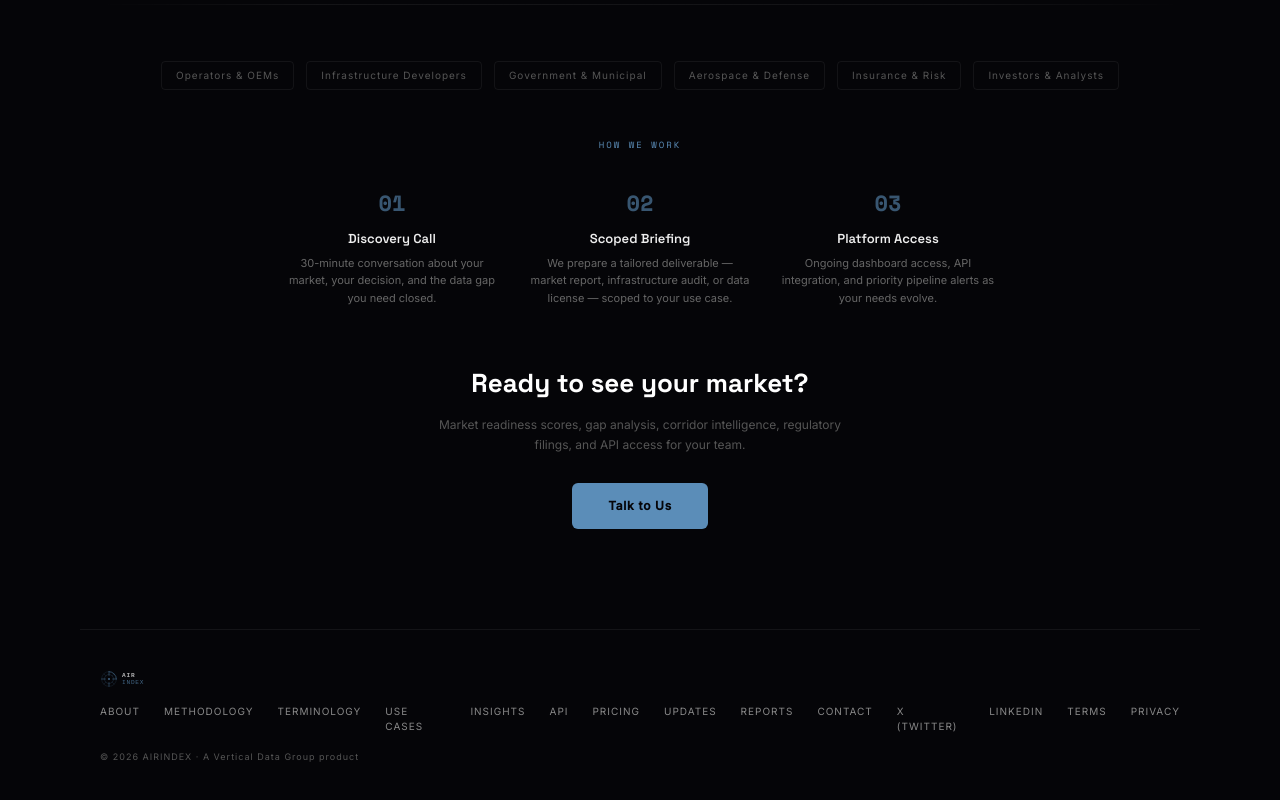
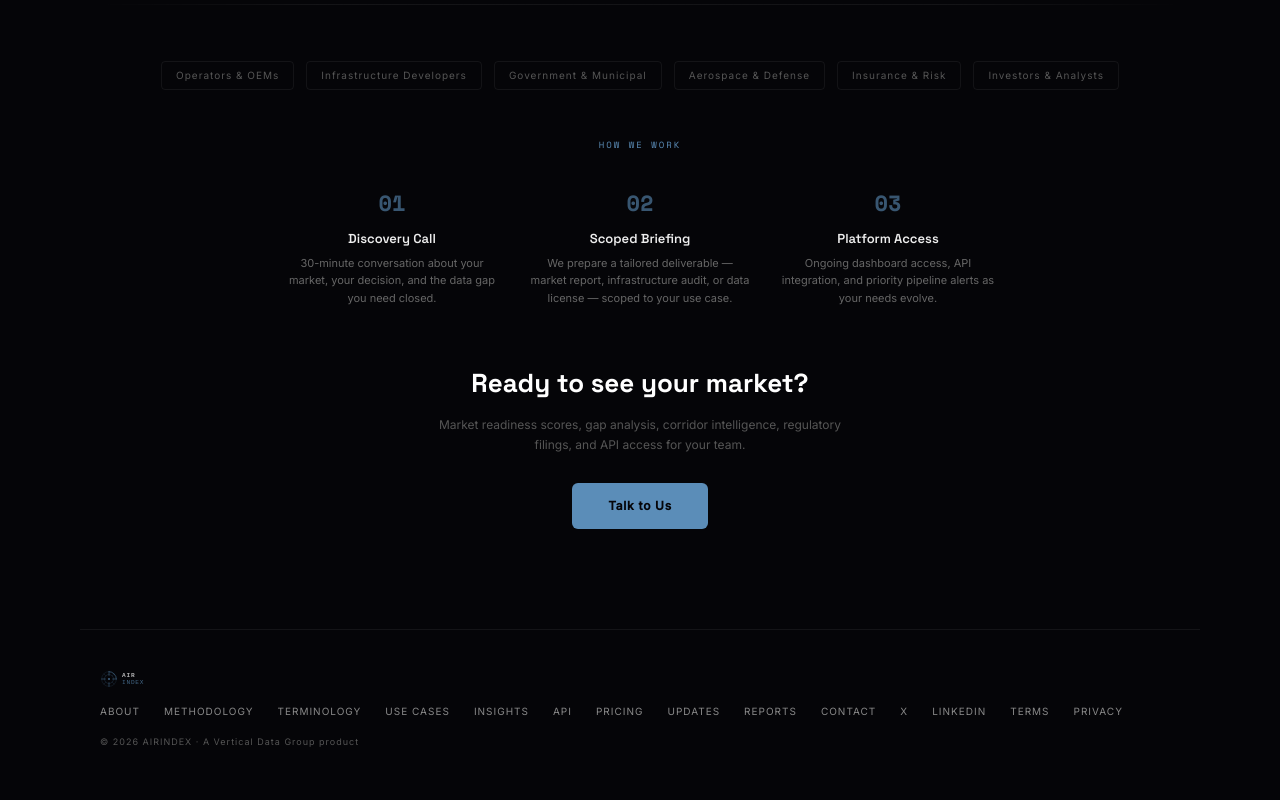
Before and after one commit to Xdrum1/airgrid, a Next.js app: page / in a window 1280 px wide. Shown: the part 3253-4053 px from the top of the page. Built offline with nearby package versions, Linux system fonts and the light colour scheme; no server answers; the database is empty.

Commit message:
Fix footer link wrapping — nowrap on all links, shorten X label

```diff
--- a/src/components/SiteFooter.tsx
+++ b/src/components/SiteFooter.tsx
@@ -5,6 +5,7 @@ const footerLinkStyle: React.CSSProperties = {
   fontSize: 10,
   letterSpacing: 1,
   textDecoration: "none",
+  whiteSpace: "nowrap",
 };
 
 export default function SiteFooter() {
@@ -50,7 +51,7 @@ export default function SiteFooter() {
             rel="noopener noreferrer"
             style={footerLinkStyle}
           >
-            X (TWITTER)
+            X
           </a>
           <a
             href="https://www.linkedin.com/company/AirIndexHQ"
```
